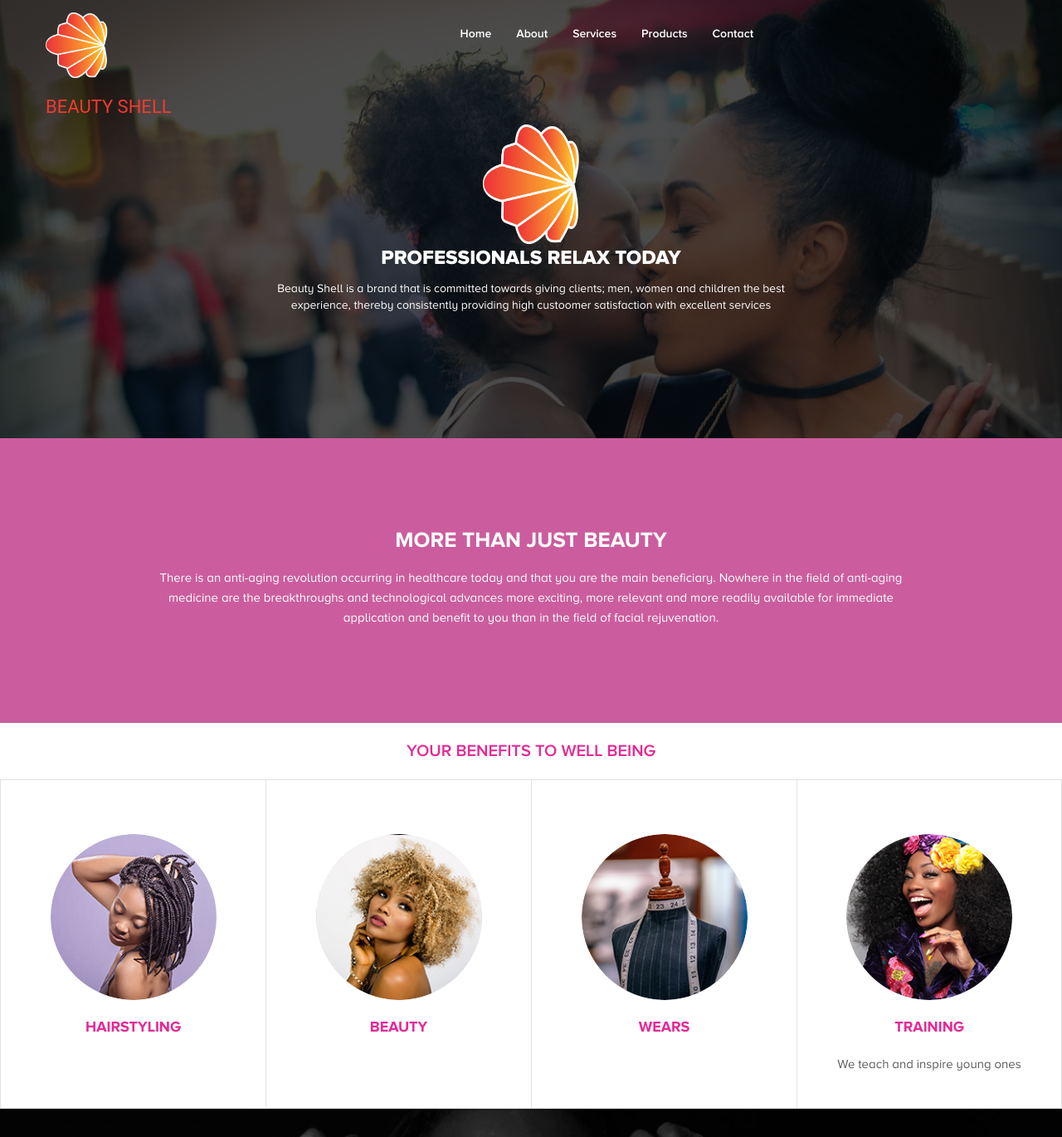
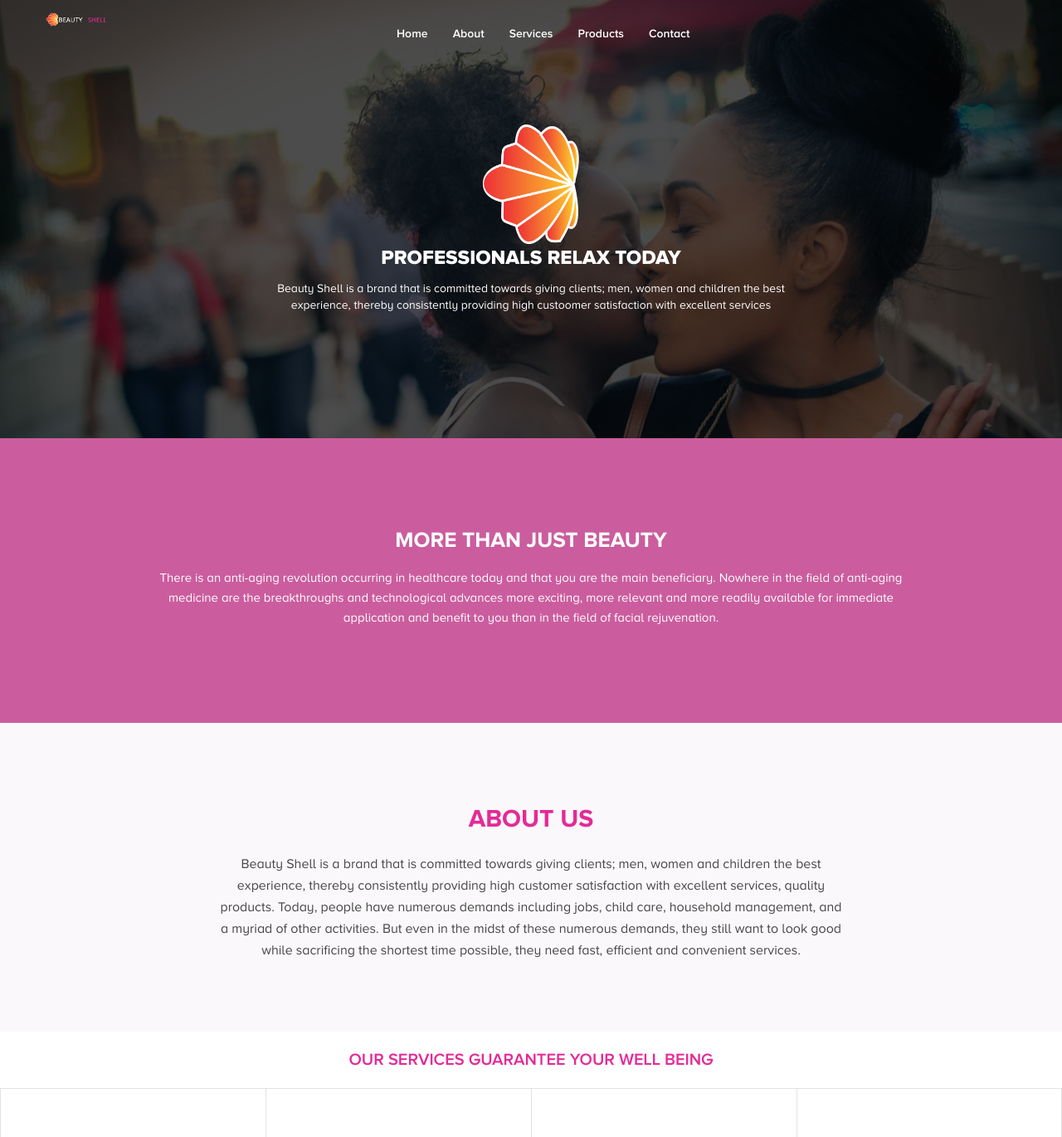
Before and after one commit to omeiregman/BeautyShell, a plain HTML site: page index.html in a window 1280 px wide. Shown: the top 1370 px of the page at 83% size. Drawn offline with nearby package versions, Linux system fonts and the light colour scheme.

Commit message:
Homepage rev

```diff
--- a/index.html
+++ b/index.html
@@ -10,6 +10,9 @@
         <link rel="manifest" href="site.webmanifest">
         <link rel="apple-touch-icon" href="icon.png">
         <!-- Place favicon.ico in the root directory -->
+        <link rel="shortcut icon" href="favicon.ico" type="image/x-icon">
+        <link rel="icon" href="favicon.ico" type="image/x-icon">
+
 
         <link rel="stylesheet" href="css/normalize.css">
         <link rel="stylesheet" href="https://maxcdn.bootstrapcdn.com/font-awesome/4.5.0/css/font-awesome.min.css">
@@ -39,8 +42,7 @@
                      <span class="icon-bar"></span>
                  </button>
                  <a class="navbar-brand" href="#">
-                     <img src="img/logo.png" width="75" height="75" alt="" class="img-responsive">
-                     <h1>BEAUTY SHELL</h1>
+                     <img src="img/nav-logo.png" width="75" height="75" alt="" class="img-responsive">
                  </a>
              </div>
 
@@ -89,11 +91,29 @@
             </div>
         </div>
 
+
+        <div class="message-section">
+             <div class="container">
+                 <div class="row">
+                     <div class="col-md-8 col-md-offset-2 wow fadeInDown animated">
+                         <h2 class="section-title">ABOUT US</h2>
+                         <p>Beauty Shell is a brand that is committed towards giving clients; men, women and children the best experience,
+                           thereby consistently providing high customer satisfaction with excellent services, quality products.
+                           Today, people have numerous demands including jobs, child care, household management, and a myriad of other activities.
+                           But even in the midst of these numerous demands, they still want to look good while sacrificing the shortest time possible, they need fast, efficient and convenient services.
+                         </p>
+                     </div>
+                 </div>
+             </div>
+         </div>
+
+
+
         <div class="benefit-section">
            <div class="container-fluid">
                <div class="row">
                    <div class="col-md-12">
-                       <h2 class="section-title">YOUR BENEFITS TO WELL BEING</h2>
+                       <h2 class="section-title">OUR SERVICES GUARANTEE YOUR WELL BEING</h2>
                    </div>
                </div>
                <div class="row">
@@ -128,8 +148,6 @@
 
 
 
-
-
         <div class="offer-section">
           <div class="container">
               <div class="row">
```
Also changed, not shown: favicon.ico, header-img.jpeg (deleted), icon.png, img/nav-logo.png (added).
